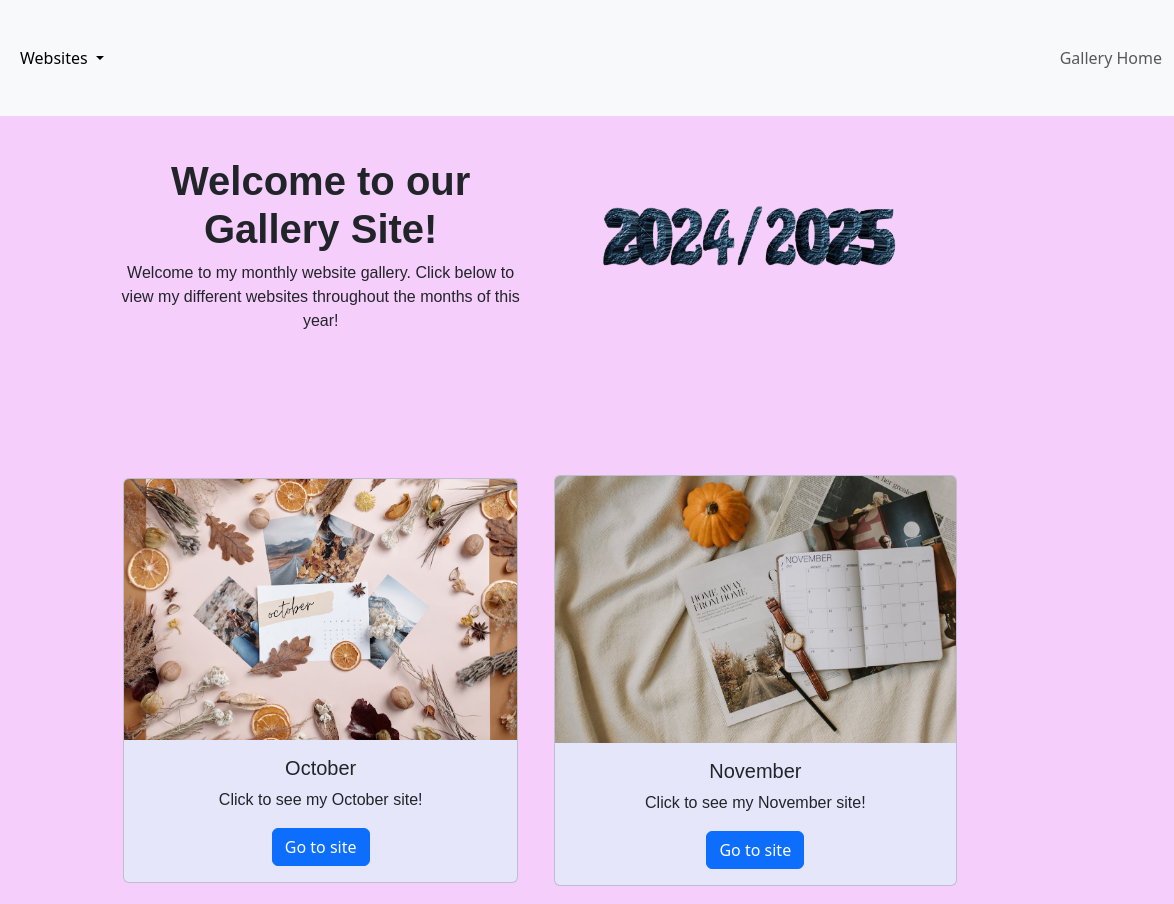
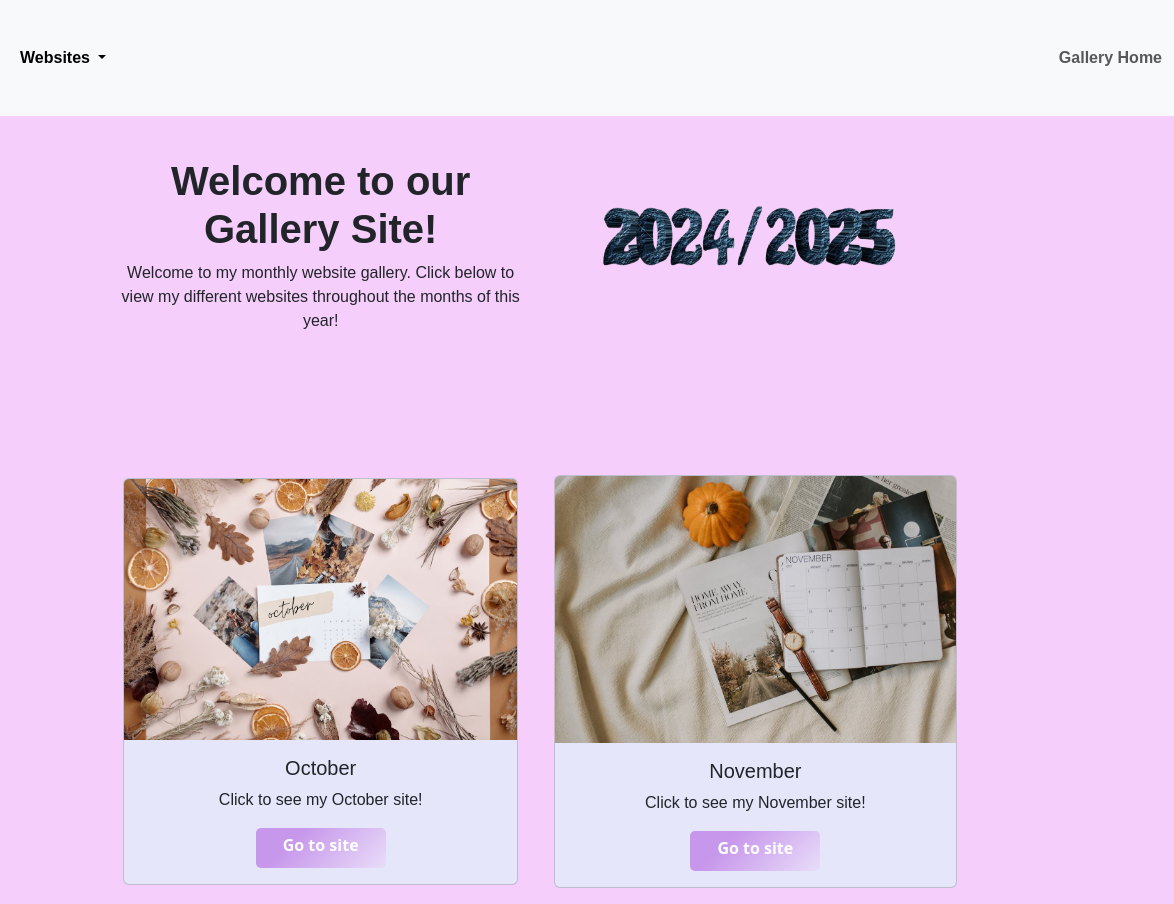
Before and after one commit to alexagold1/MonthlyWebsiteGallery, a plain HTML site: page index.html in a window 1280 px wide. Shown: the top 904 px of the page, 106-1280 px from the left. Drawn offline with nearby package versions, Linux system fonts and the light colour scheme; a web font is replaced by a local one.

Commit message:
added button anitmations and colors

```diff
--- a/index.html
+++ b/index.html
@@ -22,7 +22,7 @@
     <nav class="navbar navbar-expand-lg bg-body-tertiary">
       <div class="container-fluid">
         <a class="navbar-brand" href="#"> <img src="imgs/WWW.png" class="image"> </a>
-        <button class="navbar-toggler collapsed" type="button" data-bs-toggle="collapse" data-bs-target="#navbarText"
+        <button class="navbar-toggler collapsed " type="button" data-bs-toggle="collapse" data-bs-target="#navbarText"
           aria-controls="navbarText" aria-expanded="false" aria-label="Toggle navigation">
           <span class="navbar-toggler-icon"></span>
         </button>
@@ -85,7 +85,7 @@
             <div class="card-body">
               <h5 class="card-title">October</h5>
               <p class="card-text">Click to see my October site!</p>
-              <a href="#" class="btn btn-primary">Go to site</a>
+              <a href="#" class="btn btn-primary css-button-gradient--6">Go to site</a>
             </div>
           </div>
         </div>
@@ -96,7 +96,7 @@
             <div class="card-body">
               <h5 class="card-title">November</h5>
               <p class="card-text">Click to see my November site!</p>
-              <a href="#" class="btn btn-primary">Go to site</a>
+              <a href="#" class="btn btn-primary css-button-gradient--6">Go to site</a>
             </div>
           </div>
         </div>
@@ -107,7 +107,7 @@
             <div class="card-body">
               <h5 class="card-title">December</h5>
               <p class="card-text">Click to see my December site!</p>
-              <a href="#" class="btn btn-primary">Go to site</a>
+              <a href="#" class="btn btn-primary css-button-gradient--6">Go to site</a>
             </div>
           </div>
         </div>
@@ -119,7 +119,7 @@
             <div class="card-body">
               <h5 class="card-title">January</h5>
               <p class="card-text">Click to see my January site!</p>
-              <a href="#" class="btn btn-primary">Go to site</a>
+              <a href="#" class="btn btn-primary css-button-gradient--6">Go to site</a>
             </div>
           </div>
         </div>
@@ -130,7 +130,7 @@
             <div class="card-body">
               <h5 class="card-title">February</h5>
               <p class="card-text">Click to see my February site!</p>
-              <a href="#" class="btn btn-primary">Go to site</a>
+              <a href="#" class="btn btn-primary css-button-gradient--6">Go to site</a>
             </div>
           </div>
         </div>
@@ -141,7 +141,7 @@
             <div class="card-body">
               <h5 class="card-title">March</h5>
               <p class="card-text">Click to see my March site!</p>
-              <a href="#" class="btn btn-primary">Go to site</a>
+              <a href="#" class="btn btn-primary css-button-gradient--6">Go to site</a>
             </div>
           </div>
         </div>
@@ -153,7 +153,7 @@
             <div class="card-body">
               <h5 class="card-title">April</h5>
               <p class="card-text">Click to see my April site!</p>
-              <a href="#" class="btn btn-primary">Go to site</a>
+              <a href="#" class="btn btn-primary css-button-gradient--6">Go to site</a>
             </div>
           </div>
         </div>
@@ -164,7 +164,7 @@
             <div class="card-body">
               <h5 class="card-title">May</h5>
               <p class="card-text">Click to see my May site!</p>
-              <a href="#" class="btn btn-primary">Go to site</a>
+              <a href="#" class="btn btn-primary css-button-gradient--6">Go to site</a>
             </div>
           </div>
         </div>
@@ -175,7 +175,7 @@
             <div class="card-body">
               <h5 class="card-title">June</h5>
               <p class="card-text">Click to see my June site!</p>
-              <a href="#" class="btn btn-primary">Go to site</a>
+              <a href="#" class="btn btn-primary css-button-gradient--6">Go to site</a>
             </div>
           </div>
         </div>
--- a/style.css
+++ b/style.css
@@ -23,3 +23,38 @@ h1{
 font-weight: 800;
 font-style: normal;
 }
+
+nav a{
+    font-family: "nicholas", sans-serif;
+    font-weight: 800;
+    font-style: normal;
+}
+.navbar-text{
+    font-family: "nicholas", sans-serif;
+    font-weight: 800;
+    font-style: normal;
+}
+
+
+.css-button-gradient--6 {
+    min-width: 130px;
+    height: 40px;
+    color: #fff;
+    padding: 5px 10px;
+    font-weight: bold;
+    cursor: pointer;
+    transition: all 0.3s ease;
+    position: relative;
+    display: inline-block;
+    outline: none;
+    border-radius: 5px;
+    border: none;
+    background-size: 120% auto;
+    background-image: linear-gradient(315deg, #f0ecfc 0%, #c797eb 75%);
+  }
+  .css-button-gradient--6:hover {
+    background-position: right center;
+  }
+  .css-button-gradient--6:active {
+    top: 2px;
+  }
```
